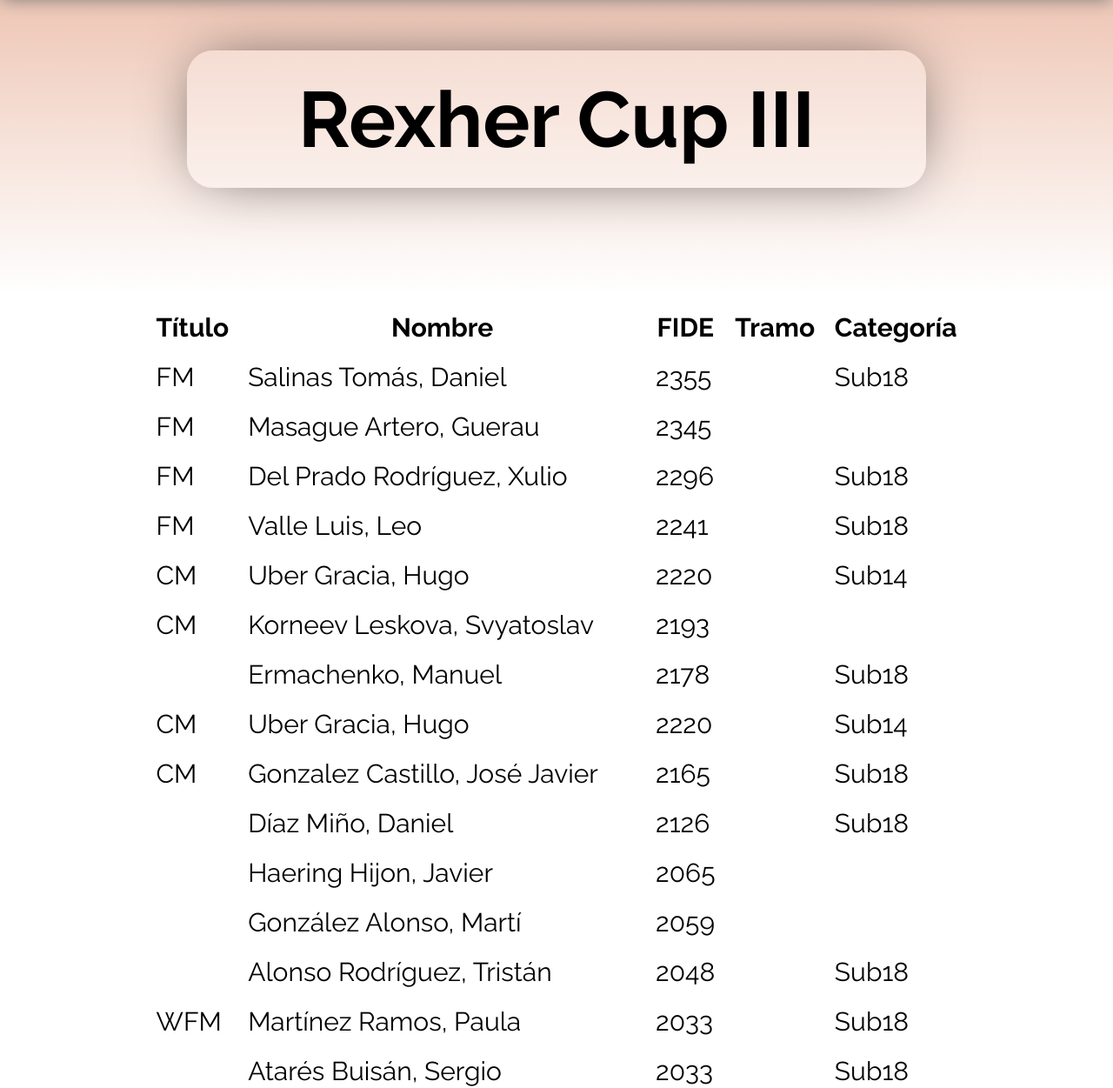
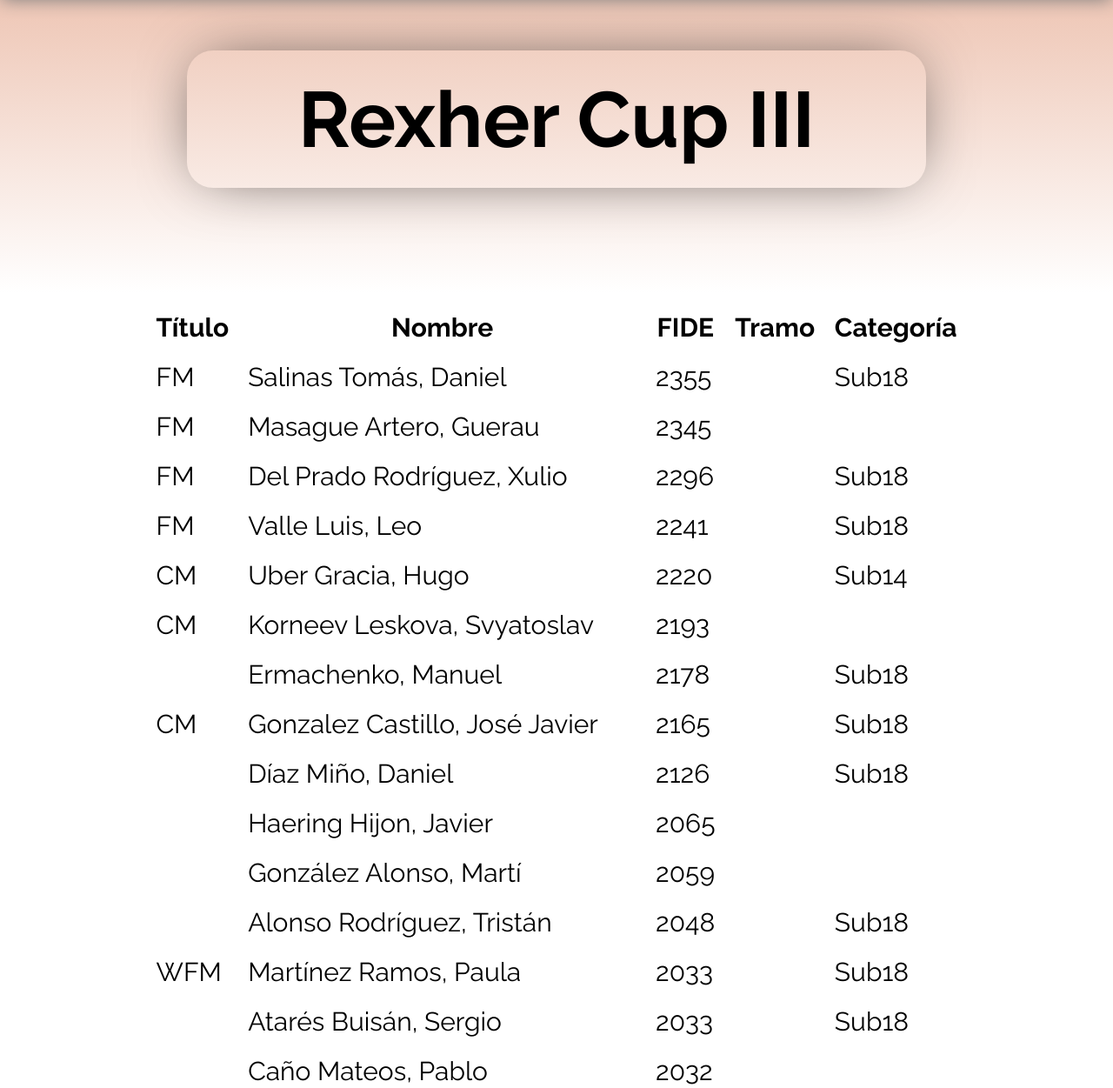
Before and after one commit to Rexher74/rexhercup, a plain HTML site: page index.html in a window 1280 px wide. Shown: the part 63-1314 px from the top of the page at 87% size. Drawn offline with Linux system fonts and the light colour scheme.

Commit message:
Add files via upload

```diff
--- a/index.html
+++ b/index.html
@@ -39,7 +39,6 @@
                 align-items: center;
             }
             .main_title_header{
-                background-color: #ffffff44;
                 padding: 2% 10%;
                 border-radius: 30px;
                 -webkit-box-shadow: 0px 0px 70px -20px rgba(0,0,0,0.75);
@@ -347,13 +346,6 @@
                 </tr>
                 <tr>
                     <td>CM</td>
-                    <td>Uber Gracia, Hugo</td>
-                    <td>2220</td>
-                    <td></td>
-                    <td>Sub14</td>
-                </tr>
-                <tr>
-                    <td>CM</td>
                     <td>Gonzalez Castillo, José Javier</td>
                     <td>2165</td>
                     <td></td>
```
